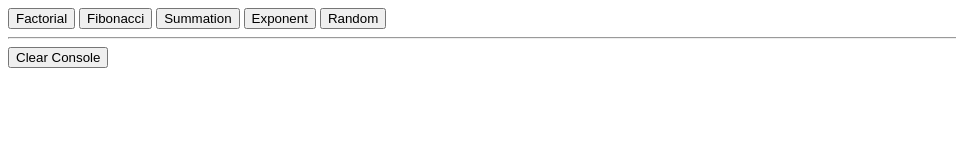
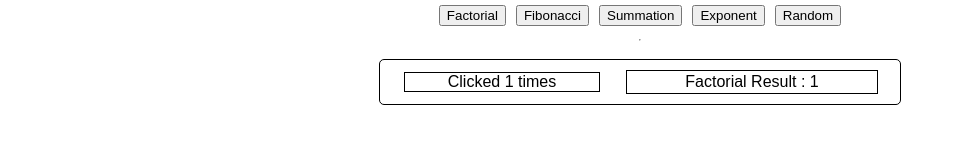
Before and after one commit to Vishal-Ananth/task-1, a plain HTML site: page index.html in a window 1280 px wide. Both pictures are taken after a click on the button "Factorial". Shown: the whole page, without its empty margins (0-956 px from the left). Drawn offline with Linux system fonts and the light colour scheme.

Commit message:
UI Layout completed

```diff
--- a/index.html
+++ b/index.html
@@ -3,16 +3,40 @@
 <head>
     <meta charset="UTF-8">
     <meta name="viewport" content="width=device-width, initial-scale=1.0">
+    <link href="style.css" rel="stylesheet">
     <title>Task 1</title>
 </head>
 <body>
-    <button id="btn-1">Factorial</button>
-    <button id="btn-2">Fibonacci</button>
-    <button id="btn-3">Summation</button>
-    <button id="btn-4">Exponent</button>
-    <button id="btn-5">Random</button>
+
+    <div class="button-container">
+        <button id="btn-1">Factorial</button>
+        <button id="btn-2">Fibonacci</button>
+        <button id="btn-3">Summation</button>
+        <button id="btn-4">Exponent</button>
+        <button id="btn-5">Random</button>
+    </div>
+
     <hr>
-    <button id="clear">Clear Console</button>
+
+    <div id="disp-area">
+
+    </div>
+
+    <!-- <div class="card">
+
+        <div class="card-wrapper">
+            <div class="log-container">
+                <div class="log">cl 1</div>
+                <div class="log">cl 2</div>
+                <div class="log">cl 3</div>
+                <div class="log">cl 4</div>
+            </div>
+            <div class="result">
+                output
+            </div>
+        </div>
+    </div> -->
+
     <script src="index.js"></script>
 </body>
 </html>
--- a/index.js
+++ b/index.js
@@ -14,28 +14,53 @@
  * no of clicks after every click must be logged to the console
  */
 
-const clearConsole = document.getElementById("clear");
-clearConsole.onclick = ()=>{console.clear()};
-
-function counter(callback){
+function counter(callback,operation){
     let count=1;
     let timeout=null;
+    const body = document.body;
+    let card ;
+    let cardWrapper ;
+    let logContainer;
+    return function increment(){
+        if(count==1){
+            card = document.createElement("div");
+            card.setAttribute("class","card");
+            body.appendChild(card);
 
-    // if(reset==true){
-    //     count=1;
-    //     reset=false;
-    // }
+            cardWrapper = document.createElement("div");
+            cardWrapper.setAttribute("class","card-wrapper")
+            card.appendChild(cardWrapper)
 
-    return function increment(){
+            logContainer = document.createElement("div");
+            logContainer.setAttribute("class","log-container");
+            cardWrapper.appendChild(logContainer);
+        }
+
         if(timeout) {
             clearTimeout(timeout);
         }
+        // console.log(`Clicked ${count} times`);
 
-        console.log(`Clicked ${count} times`);
+
+        // const cardContainer = document.createElement("div");
+        // cardContainer.setAttribute("class","contaier")
+        // card.appendChild(cardContainer);
+
+        const logValue = document.createElement("div");
+        logValue.setAttribute("class","log")
+        logValue.textContent = `Clicked ${count} times`;
+        logContainer.appendChild(logValue);
+
         timeout = setTimeout(()=>{
-            console.log(callback(count-1));
+            // console.log(callback(count-1));
+            const result = document.createElement("div");
+            result.setAttribute("class","result")
+            result.textContent = `${operation} Result : ${callback(count-1)}`
+            cardWrapper.appendChild(result);
             count=1;
-        },3000)
+        },1500);
+
+
 
         count++;
     };
@@ -47,11 +72,11 @@ const summationButton = document.getElementById("btn-3");
 const exponentButton = document.getElementById("btn-4");
 const randomButton = document.getElementById("btn-5");
 
-factorialButton.onclick = counter(factorial);
-fibonacciButton.onclick = counter(fibonacci,true);
-summationButton.onclick = counter(summation,true);
-exponentButton.onclick = counter(exponent,true);
-randomButton.onclick = counter(randomGen,true);
+factorialButton.onclick = counter(factorial,"Factorial");
+fibonacciButton.onclick = counter(fibonacci,"Fibonacci");
+summationButton.onclick = counter(summation,"Summation");
+exponentButton.onclick = counter(exponent,"Exponent");
+randomButton.onclick = counter(randomGen,"Random");
 
 // console.log(factorialButton);
 
@@ -66,18 +91,21 @@ function fibonacci(count){
 
 function summation(count){
 
-    const res = ((count*(count+1))/2);
-    console.log(res);
+    const result = ((count*(count+1))/2);
+    return result;
 
 };
 
 function exponent(count){
     const result = 2**count;
-    console.log(result);
+    return result;
 
 }
 
 function randomGen(count){
     const result = Math.floor(Math.random() * count);
-    console.log(result);
+    return result;
 }
+
+// createBlock("first");
+// createBlock("second");
--- /dev/null
+++ b/style.css
@@ -0,0 +1,59 @@
+body{
+    font-family: Arial, Helvetica, sans-serif;
+    margin: 0;
+    padding: 0;
+    display: flex;
+    align-items: center;
+    justify-content: center;
+    flex-direction: column;
+}
+
+button{
+    margin: 5px;
+}
+
+.button-container{
+    display: inline-flex;
+    flex-direction: row;
+}
+
+.card{
+    display: block;
+    border : solid black 1px;
+    border-radius: 5px;
+    width: 500px;
+    padding: 10px;
+    margin: 10px;
+    background: #fff;
+}
+.card:hover{
+    background: hsl(0, 0%, 90%);
+}
+
+.card-wrapper{
+    display: flex;
+    justify-content: space-around;
+
+}
+
+.log-container{
+    margin:0;
+    width: 40%;
+    left:0;
+
+}
+
+.log{
+    border: solid black 1px;
+    margin : 2px;
+    display: flex;
+    justify-content: center;
+}
+
+.result{
+    border: solid black 1px;
+    width: 50%;
+    display: flex;
+    justify-content: center;
+    align-items: center;
+}
```
